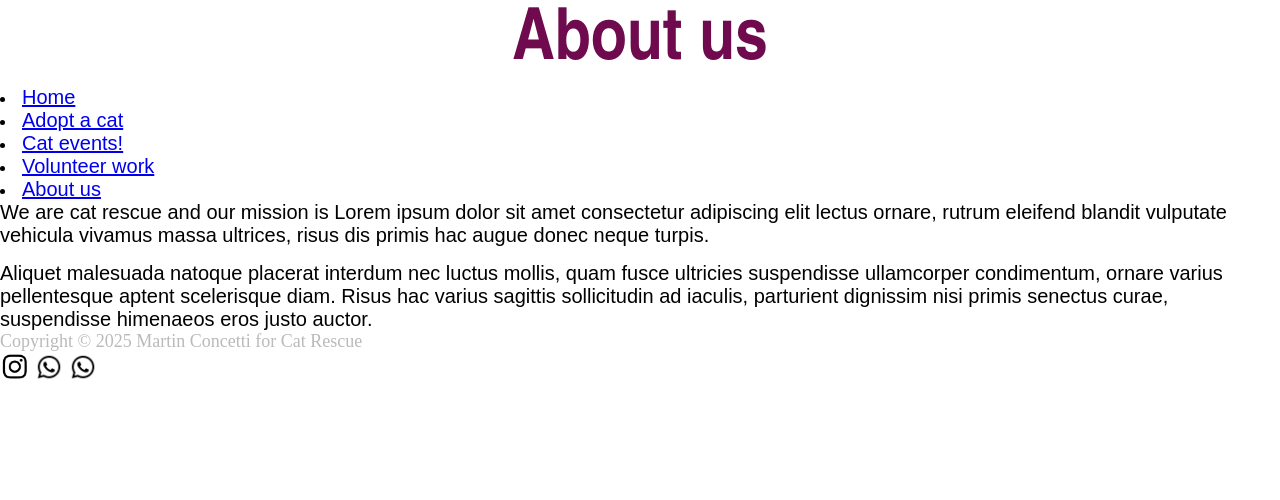
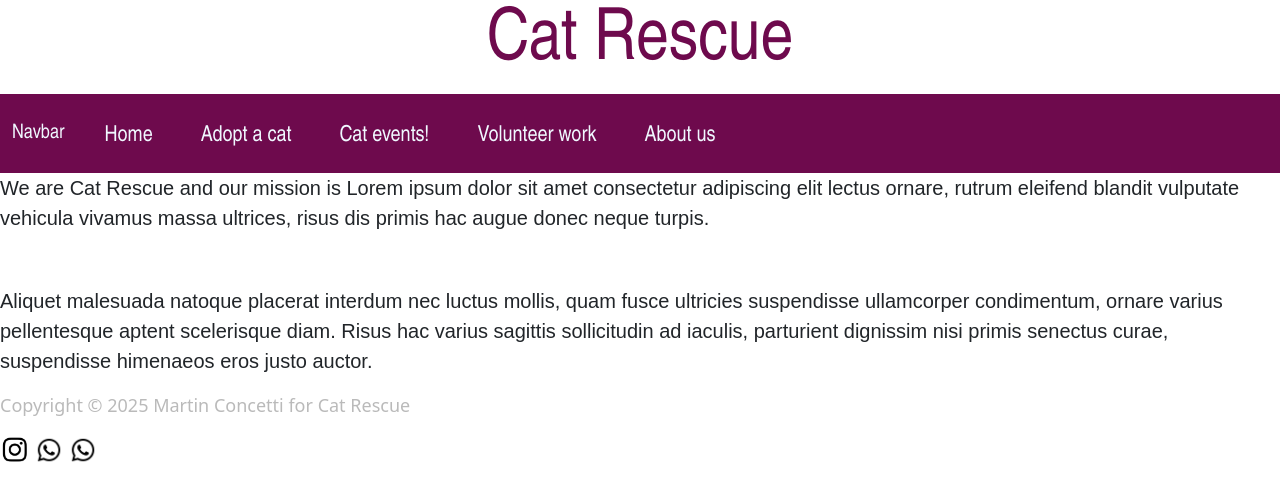
Before and after one commit to hipnotismo/Coderhouse-PreEntrega2Concetti, a plain HTML site: page pages/about-us.html in a window 1280 px wide. Drawn offline with nearby package versions, Linux system fonts and the light colour scheme.

Commit message:
About us

```diff
--- a/pages/about-us.html
+++ b/pages/about-us.html
@@ -3,35 +3,48 @@
 <head>
     <meta charset="UTF-8">
     <meta name="viewport" content="width=device-width, initial-scale=1.0">
+    <link href="https://cdn.jsdelivr.net/npm/bootstrap@5.3.3/dist/css/bootstrap.min.css" rel="stylesheet" integrity="sha384-QWTKZyjpPEjISv5WaRU9OFeRpok6YctnYmDr5pNlyT2bRjXh0JMhjY6hW+ALEwIH" crossorigin="anonymous">
+
     <link rel="stylesheet" href="../styles/style.css">
 
     <title>Document</title>
 </head>
 <body>
     <header>
-        <nav>
-            <h1 class="title-stile">About us</h1>
-            <li>
-                <a class=standar-style href="../index.html"> Home</a>
-            </li>
-            <li>
-                <a class=standar-style href="../pages/adopt-a-cat.html"> Adopt a cat</a>
-            </li>
-            <li>
-                <a class=standar-style href="../pages/cat-events.html"> Cat events!</a>
-            </li>
-            <li>
-                <a class=standar-style href="../pages/volunteer-work.html"> Volunteer work</a>
-            </li>
-            <li>
-                <a class=standar-style href="../pages/about-us.html"> About us</a>
-            </li>
-        </nav>
+        <h1 class="title-stile">Cat Rescue</h1>
+        <nav class="navbar navbar-expand-lg bg-nav-propio">
+            <div class="container-fluid">
+              <a class="navbar-brand" href="#">Navbar</a>
+              <button class="navbar-toggler" type="button" data-bs-toggle="collapse" data-bs-target="#navbarNav" aria-controls="navbarNav" aria-expanded="false" aria-label="Toggle navigation">
+                <span>
+                    <img class="menu-svg" src="./assets/menu-fries.svg" alt="">
+                </span>
+              </button>
+              <div class="collapse navbar-collapse" id="navbarNav">
+                <ul class="navbar-nav">
+                  <li class="nav-item">
+                    <a class="nav-link active" href="../index.html">Home</a>
+                  </li>
+                  <li class="nav-item">
+                    <a class="nav-link" href="../pages/adopt-a-cat.html">Adopt a cat</a>
+                  </li>
+                  <li class="nav-item">
+                    <a class="nav-link " href="../pages/cat-events.html">Cat events!</a>
+                  </li>
+                  <li class="nav-item">
+                    <a class="nav-link" href="../pages/volunteer-work.html">Volunteer work</a>
+                  </li>
+                  <li class="nav-item">
+                    <a class="nav-link" href="../pages/about-us.html">About us</a>
+                  </li>
+                </ul>
+              </div>
+            </div>
     </header>
 
     <main>
         <div>
-            <p class=standar-style>We are cat rescue and our mission is Lorem ipsum dolor sit amet consectetur adipiscing elit lectus ornare,
+            <p class=standar-style>We are Cat Rescue and our mission is Lorem ipsum dolor sit amet consectetur adipiscing elit lectus ornare,
                 rutrum eleifend blandit vulputate vehicula vivamus massa ultrices, risus dis primis hac augue donec neque turpis.
 
 
@@ -52,5 +65,7 @@
         <img class="logo-size" src="../Assets/img/pngegg.png" alt="brand-logo">
 
     </footer>
+    <script src="https://cdn.jsdelivr.net/npm/bootstrap@5.3.3/dist/js/bootstrap.bundle.min.js" integrity="sha384-YvpcrYf0tY3lHB60NNkmXc5s9fDVZLESaAA55NDzOxhy9GkcIdslK1eN7N6jIeHz" crossorigin="anonymous"></script>
+
 </body>
 </html>
--- a/styles/style.css
+++ b/styles/style.css
@@ -59,3 +59,8 @@ nav ul li {
 .carousel-control-prev-icon, .carousel-control-next-icon {
     background-color: red;
 }
+
+.itemform{
+    margin:  20px;
+
+}
```
Also changed, not shown: index.html (+5 -5 lines).
